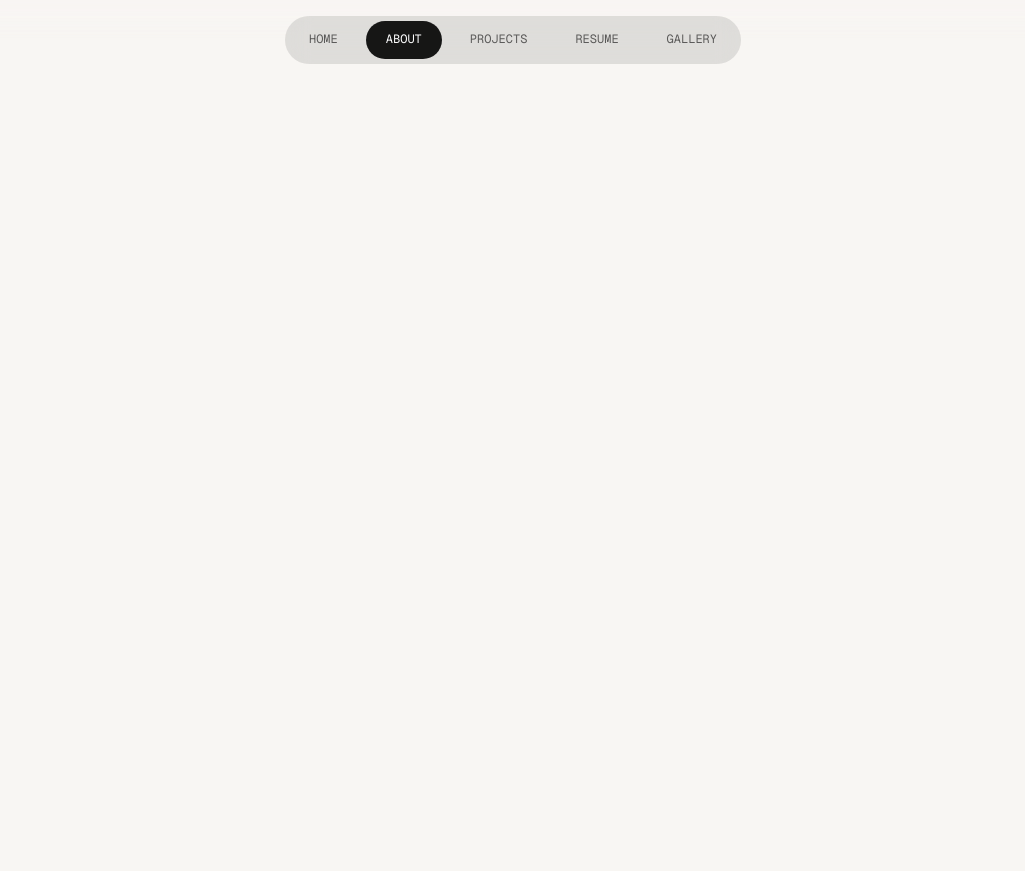
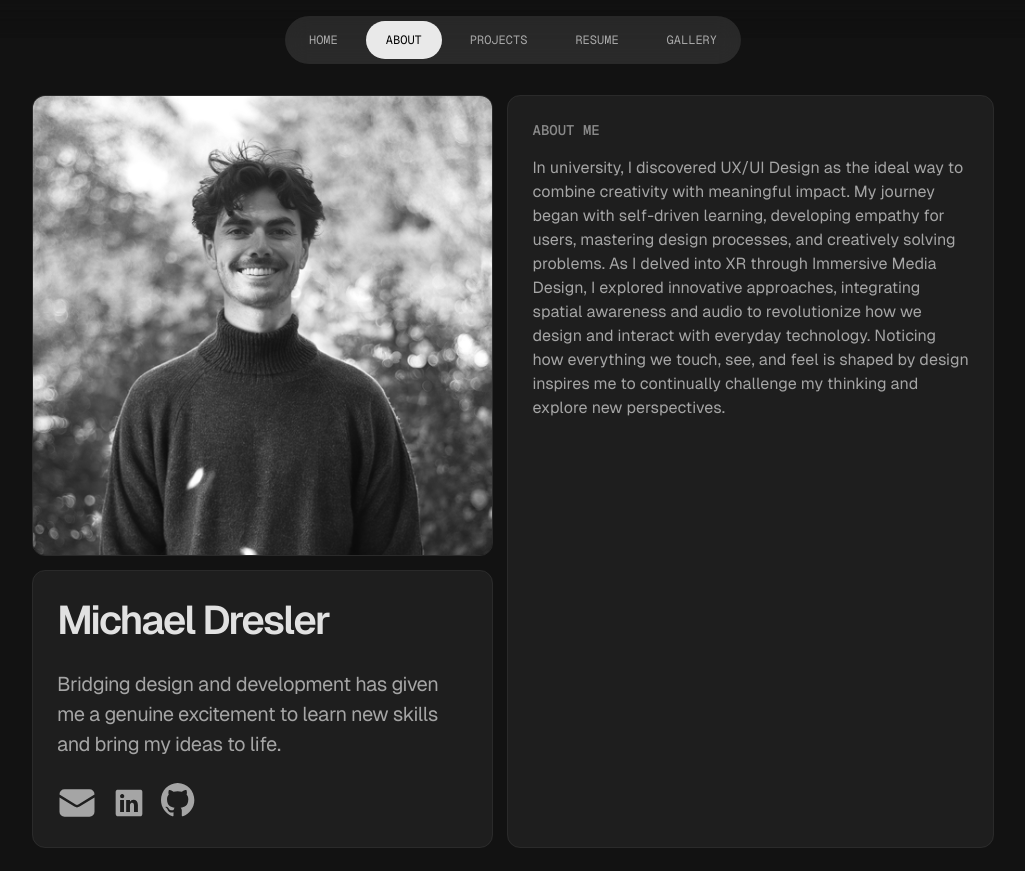
Before and after one commit to MichaelDresler/michaeldresler.github.io, a Next.js app: page /about in a window 1280 px wide. Shown: the whole page, without its empty margins (127-1152 px from the left). Before the commit the page ends 800 px from the top, so only its background shows below. Built offline with nearby package versions, Linux system fonts and the light colour scheme.

Commit message:
built out about page

```diff
--- a/app/about/page.tsx
+++ b/app/about/page.tsx
@@ -2,11 +2,69 @@ import Image from "next/image";
 import portait from "@/public/image.png";
 import Link from "next/link";
 import { geistMono } from "@/app/fonts";
+import {svgIcons} from "@/app/fonts"
 
 export default function About() {
+
+  const icons = Object.entries(svgIcons);
+
+
+
   return (
-    <div>
+    <div className="px-4 pb-6 flex justify-center">
+      <div className="flex flex-col sm:max-w-[40rem] lg:flex-row lg:max-w-[60rem] gap-4 ">
+        <div className="flex flex-col gap-4 w-full ">
+          <div className="aspect-square  overflow-hidden grayscale rounded-xl outline-1 outline-foreground/10">
+          <Image
+            src={portait}
+            alt=""
+            className="w-full object-cover object-top aspect-square scale-120"
+          />
 
+          </div>
+
+
+          <div className="p-6 bg-foreground/5 rounded-xl outline-1 outline-foreground/10">
+            <h1 className="text-text-primary text-2xl md:text-[2.5rem] font-semibold tracking-tighter mb-6">
+              Michael Dresler
+            </h1>
+            <h2 className="text-text-secondary text-lg tracking-tight mb-6">
+              Bridging design and development has given me a genuine excitement
+              to learn new skills and bring my ideas to life.
+            </h2>
+            <div className="flex gap-3 text-text-secondary">
+            {icons.map(([key, value]) => {
+              return (
+                // Your JSX code here, for example:
+                <a href="/" key={key}>
+                  {value}
+                </a>
+              );
+            })}
+            </div>
+          </div>
+        </div>
+
+          <div className="p-6 w-full bg-foreground/5 rounded-xl outline-1 outline-foreground/10">
+            <h3
+              className={`${geistMono.className} text-sm mb-4 font-semibold text-text-secondary/80 uppercase`}
+            >
+              About me
+            </h3>
+            <p className="text-text-secondary text-base">
+              In university, I discovered UX/UI Design as the ideal way to
+              combine creativity with meaningful impact. My journey began with
+              self-driven learning, developing empathy for users, mastering
+              design processes, and creatively solving problems. As I delved
+              into XR through Immersive Media Design, I explored innovative
+              approaches, integrating spatial awareness and audio to
+              revolutionize how we design and interact with everyday technology.
+              Noticing how everything we touch, see, and feel is shaped by
+              design inspires me to continually challenge my thinking and
+              explore new perspectives.
+            </p>
+          </div>
+      </div>
     </div>
   );
 }
--- a/app/components/NavBar.tsx
+++ b/app/components/NavBar.tsx
@@ -89,7 +89,7 @@ export default function NavBar() {
 
 
   return (
-    <div className="fixed w-full left-0 top-0 text-sm px-3 sm:px-12  z-1000">
+    <div className="fixed w-full left-0 top-0  px-3 sm:px-12  z-1000">
       {/* used for progressive blur behind navbar */}
       <div className="w-screen h-[3rem] absolute top-0 left-0 bg-surface/20  [mask-image:linear-gradient(180deg,_rgba(0,0,0,1)_20%,_rgba(255,255,255,0)_80%)]  backdrop-blur-[8px]"></div>
 
--- a/app/globals.css
+++ b/app/globals.css
@@ -112,12 +112,12 @@
     --inverse: 0, 0, 0;
     --foreground: 255, 255, 255;
 
-
+/*
     --surface: 248, 246, 243;
   --text-primary: rgba(0, 0, 0, 0.87);
   --text-secondary: rgba(0, 0, 0, 0.6);
   --inverse:255, 255, 255;
-  --foreground :  0, 0, 0;
+  --foreground :  0, 0, 0; */
 
   --padding-top: 6rem;
   }
```
